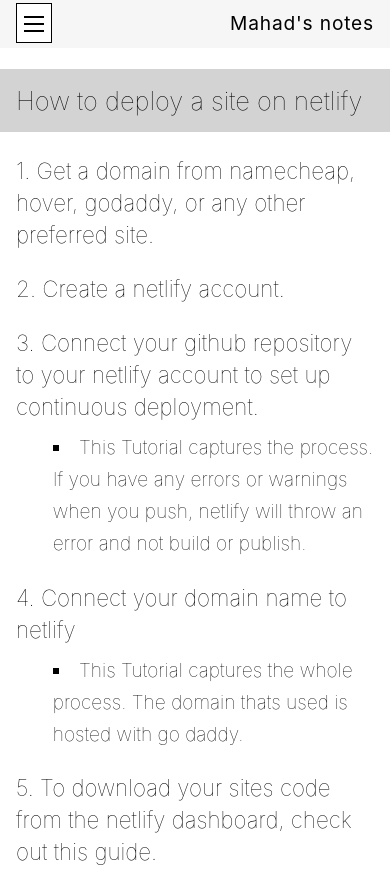
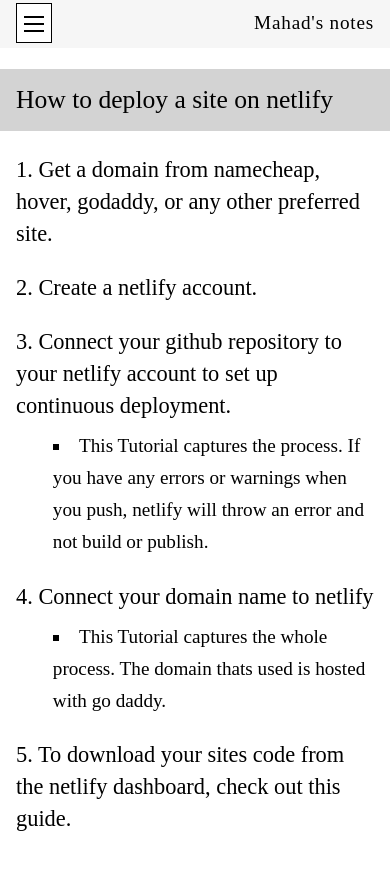
Before and after one commit to Elir-Mahad/notes-v1, a Next.js app: page /deploy-netlify in a window 390 px wide. After the commit the page ends 844 px from the top, so only its background shows below. Built offline with nearby package versions, Linux system fonts and the light colour scheme.

Commit message:
Add link to the blog post to see how it looks on mobile.

```diff
--- a/pages/coding-with-others.js
+++ b/pages/coding-with-others.js
@@ -13,11 +13,7 @@
 
 function CodingWithOthers() {
   return (
-    <div
-      style={{
-        fontFamily: "Vollkorn, serif",
-      }}
-    >
+    <div>
       <Head>
         <title>How to code with other people</title>
         <meta
@@ -27,6 +23,10 @@
         <meta
           name="description"
           content="Programming with other people. Github workflow. Pair programming."
+        />
+        <link
+          href="https://fonts.googleapis.com/css2?family=Vollkorn&display=swap"
+          rel="stylesheet"
         />
       </Head>
       <PostTitle className={style.weight100}>
--- a/styles/Styles.js
+++ b/styles/Styles.js
@@ -1,7 +1,7 @@
 import styled from "styled-components";
 
 export const WholeApp = styled.div`
-  // font-family: "Vollkorn", serif;
+  font-family: "Vollkorn", serif;
 `;
 
 // Menu
```
